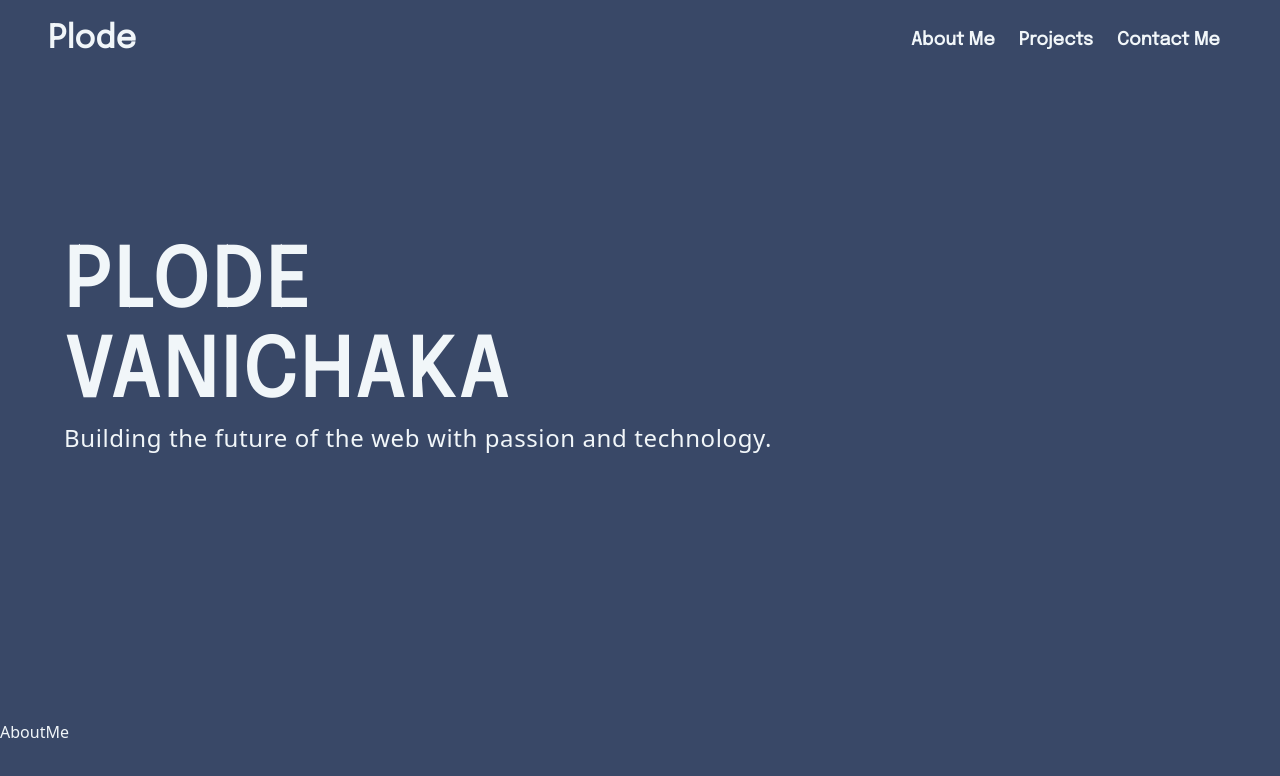
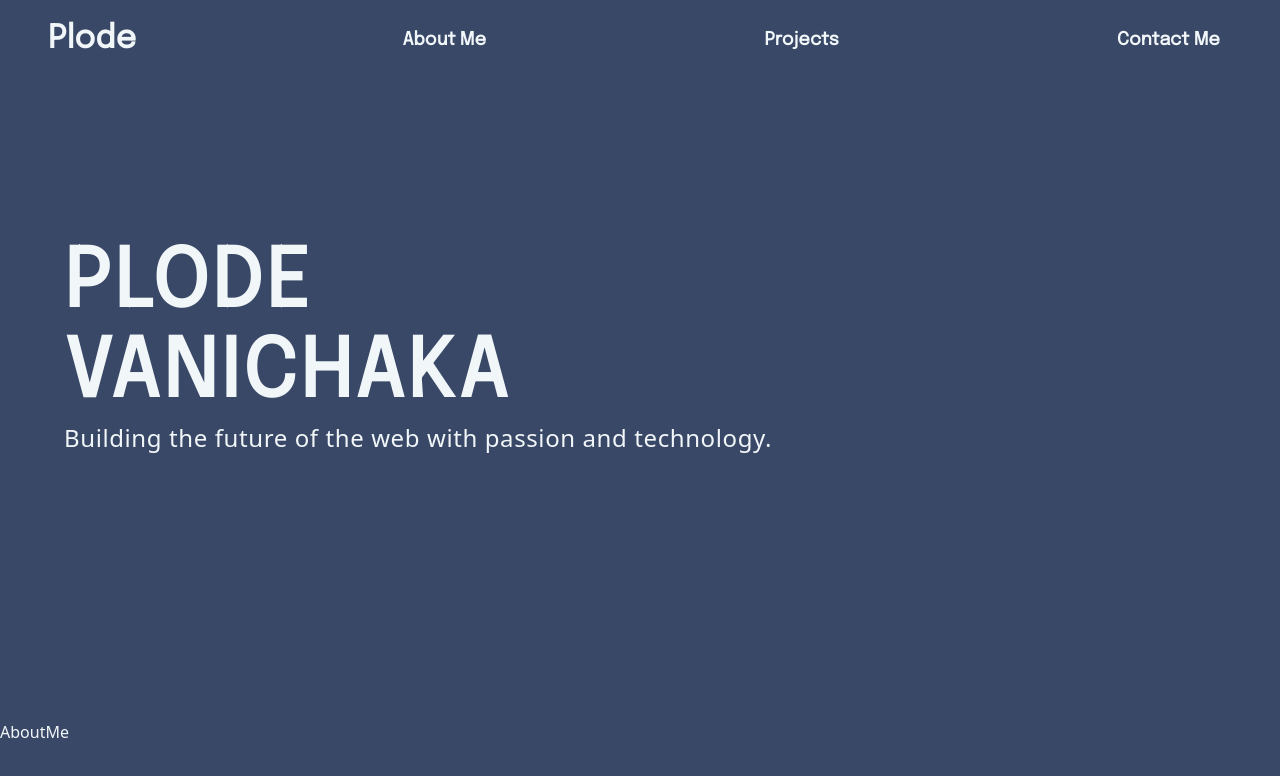
Before and after one commit to plode-v/plode-vanichaka, a React (Vite) app: page / in a window 1280 px wide. Shown: the top 776 px of the page. Built offline with nearby package versions, Linux system fonts and the light colour scheme.

Commit message:
Setup react-router-dom

```diff
--- a/src/App.tsx
+++ b/src/App.tsx
@@ -1,4 +1,6 @@
 import { useEffect, useState } from "react"
+import { BrowserRouter as Router, Routes, Route } from 'react-router-dom'
+
 
 import { Navbar, ScrollButton, Loading } from "./components"
 import { Home, AboutMe, Projects, ContactMe } from "./pages"
@@ -13,11 +15,14 @@ function App() {
 
 	return (
 		<>
+			<Router>
 				{loading ? (
 					<Loading />
 				) : (
 					<div>
-					<Navbar />
+						<Routes>
+							<Route path="/" element={<Navbar />} />
+						</Routes>
 						<Home />
 						<AboutMe />
 						<Projects />
@@ -25,6 +30,7 @@ function App() {
 						<ScrollButton />
 					</div>
 				)}
+			</Router>
 		</>
 	)
 }
--- a/src/components/Navbar.tsx
+++ b/src/components/Navbar.tsx
@@ -1,5 +1,6 @@
 import { useState } from "react"
 import { Transition } from "@headlessui/react"
+import { useNavigate, Link } from "react-router-dom"
 
 import { navItems, colors } from '../constants'
 import { FiMenu } from "react-icons/fi"
@@ -51,11 +52,17 @@ const Navbar = () => {
         setIsOpen(!isOpen);
     };
 
+    // const backHome = () => {
+
+    // }
+
     return (
         <>
             <nav className={`bg-[${colors.darkBlue}] py-3 px-5 sm:py-4 sm:px-12 font-epilogue`}>
                 <div className="flex items-center justify-between">
-                    <h1 className={`text-[24px] sm:text-[32px] font-bold flex-1 cursor-default text-[${colors.white}]`}>Plode</h1>
+                    <Link to="/">
+                        <h1 className={`text-[24px] sm:text-[32px] font-bold flex-1 cursor-default text-[${colors.white}]`}>Plode</h1>
+                    </Link>
 
                     <div className="lg:hidden">
                         <button
--- a/src/components/ScrollButton.tsx
+++ b/src/components/ScrollButton.tsx
@@ -29,7 +29,7 @@ const ScrollButton = () => {
     return (
         <div>
             {visible && (
-                <button className={`fixed bottom-5 right-5 border p-3 w-[64px] h-[64px] flex items-center justify-center rounded-full backdrop-blur-sm duration-1001 hover:opacity-40`} onClick={scrollToTop}>Top</button>
+                <button className={`fixed bottom-5 right-5 border p-3 w-[50px] h-[50px] sm:w-[64px] sm:h-[64px] flex items-center justify-center rounded-full backdrop-blur-sm duration-1001 hover:opacity-40`} onClick={scrollToTop}>Top</button>
             )}
         </div>
     )
```
Lines whose indentation alone changed are shown as unchanged.
